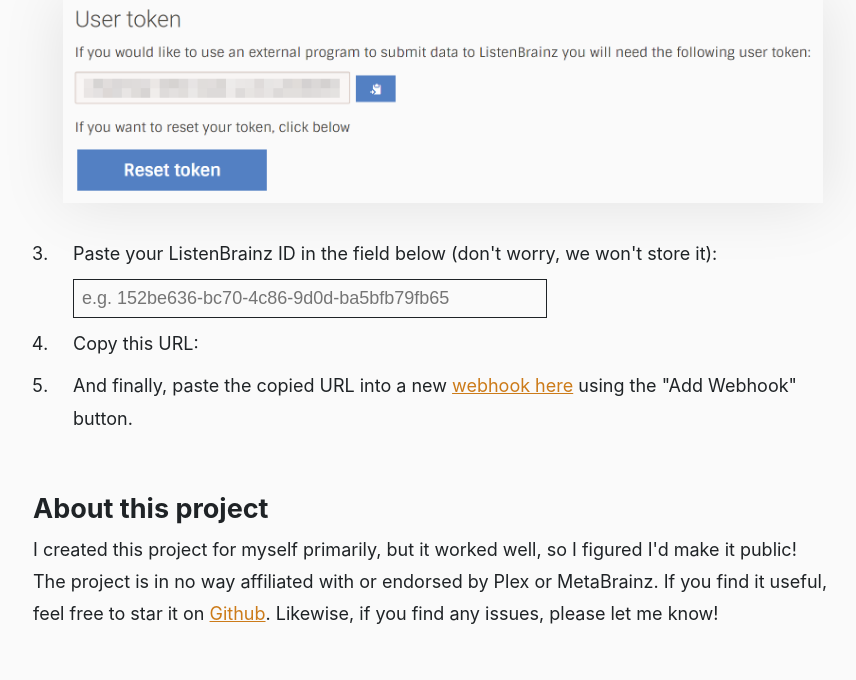
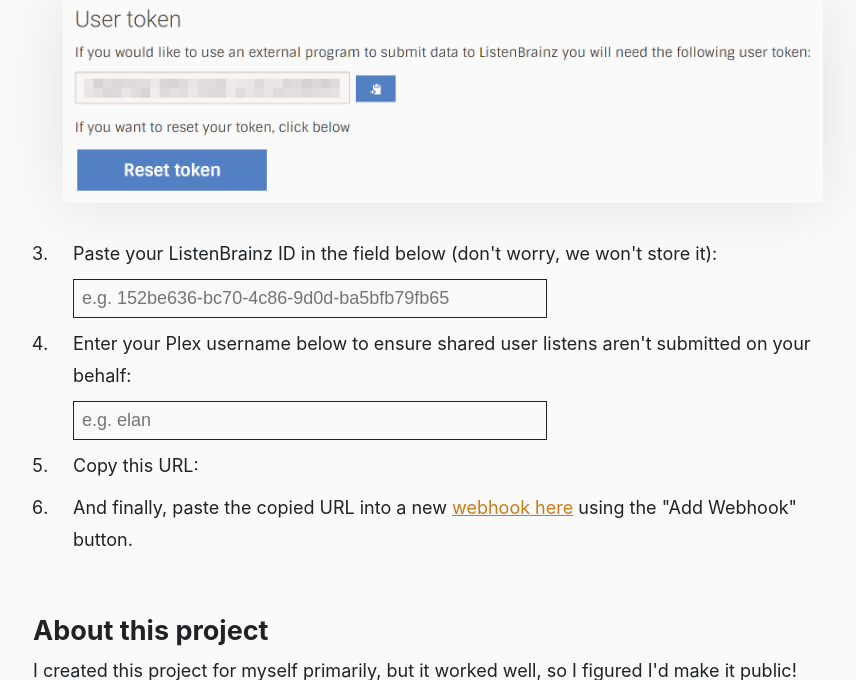
Before and after one commit to simonxciv/eavesdrop.fm, a PHP site: page / in a window 1280 px wide. Shown: the part 638-1318 px from the top of the page, without its empty margins (207-1063 px from the left). Run offline with PHP 8.4, Linux system fonts and the light colour scheme; some libraries are stand-ins or nearby versions.

Commit message:
Add front-end to set user filtering, ensure track artist is submitted where necessary

```diff
--- a/index.php
+++ b/index.php
@@ -86,7 +86,7 @@
                 'listen_type' => $listen_type,
                 'payload' => array(array(
                     'track_metadata' => array(
-                        'artist_name' => $plex_data->Metadata->grandparentTitle,
+                        'artist_name' => ($plex_data->Metadata->originalTitle ? $plex_data->Metadata->originalTitle : $plex_data->Metadata->grandparentTitle),
                         'track_name' => $plex_data->Metadata->title,
                         'release_name' => $plex_data->Metadata->parentTitle
                     )
@@ -101,7 +101,7 @@
                 'payload' => array(array(
                     'listened_at' => $timeStamp,
                     'track_metadata' => array(
-                        'artist_name' => $plex_data->Metadata->grandparentTitle,
+                        'artist_name' => ($plex_data->Metadata->originalTitle ? $plex_data->Metadata->originalTitle : $plex_data->Metadata->grandparentTitle),
                         'track_name' => $plex_data->Metadata->title,
                         'release_name' => $plex_data->Metadata->parentTitle
                     )
@@ -171,6 +171,9 @@
                 <li>Paste your ListenBrainz ID in the field below (don't worry, we won't store it):<br>
                     <input id="lbid" type="text" placeholder="e.g. 152be636-bc70-4c86-9d0d-ba5bfb79fb65">
                 </li>
+                <li>Enter your Plex username below to ensure shared user listens aren't submitted on your behalf:<br>
+                    <input id="username" type="text" placeholder="e.g. elan">
+                </li>
                 <li>Copy this URL: <span id="lboutput" class="url"></span></li>
                 <li>And finally, paste the copied URL into a new <a href="https://app.plex.tv/desktop#!/settings/webhooks">webhook here</a> using the "Add Webhook" button.</p>
             </ol>
@@ -190,12 +193,21 @@
             </div>
         </footer>
         <script>
-            var input = document.getElementById("lbid"),
+            var lbid = document.getElementById("lbid"),
+                username = document.getElementById("username"),
                 output = document.getElementById("lboutput");
 
-            input.addEventListener("input", function() {
-                var clean = DOMPurify.sanitize('https://eavesdrop.fm/?id=' + input.value);
-                output.innerHTML = clean;
+            var url = 'https://eavesdrop.fm/?id=';
+
+            lbid.addEventListener("input", function() {
+                url = 'https://eavesdrop.fm/?id=' + lbid.value;
+                output.innerHTML = DOMPurify.sanitize(url);
+            });
+            username.addEventListener("input", function() {
+                if(lbid.value != '') {
+                    url = 'https://eavesdrop.fm/?id=' + lbid.value + '&user=' + username.value
+                    output.innerHTML = DOMPurify.sanitize(url);
+                }
             });
         </script>
         <script src="https://kit.fontawesome.com/9773f88366.js" crossorigin="anonymous"></script>
```
